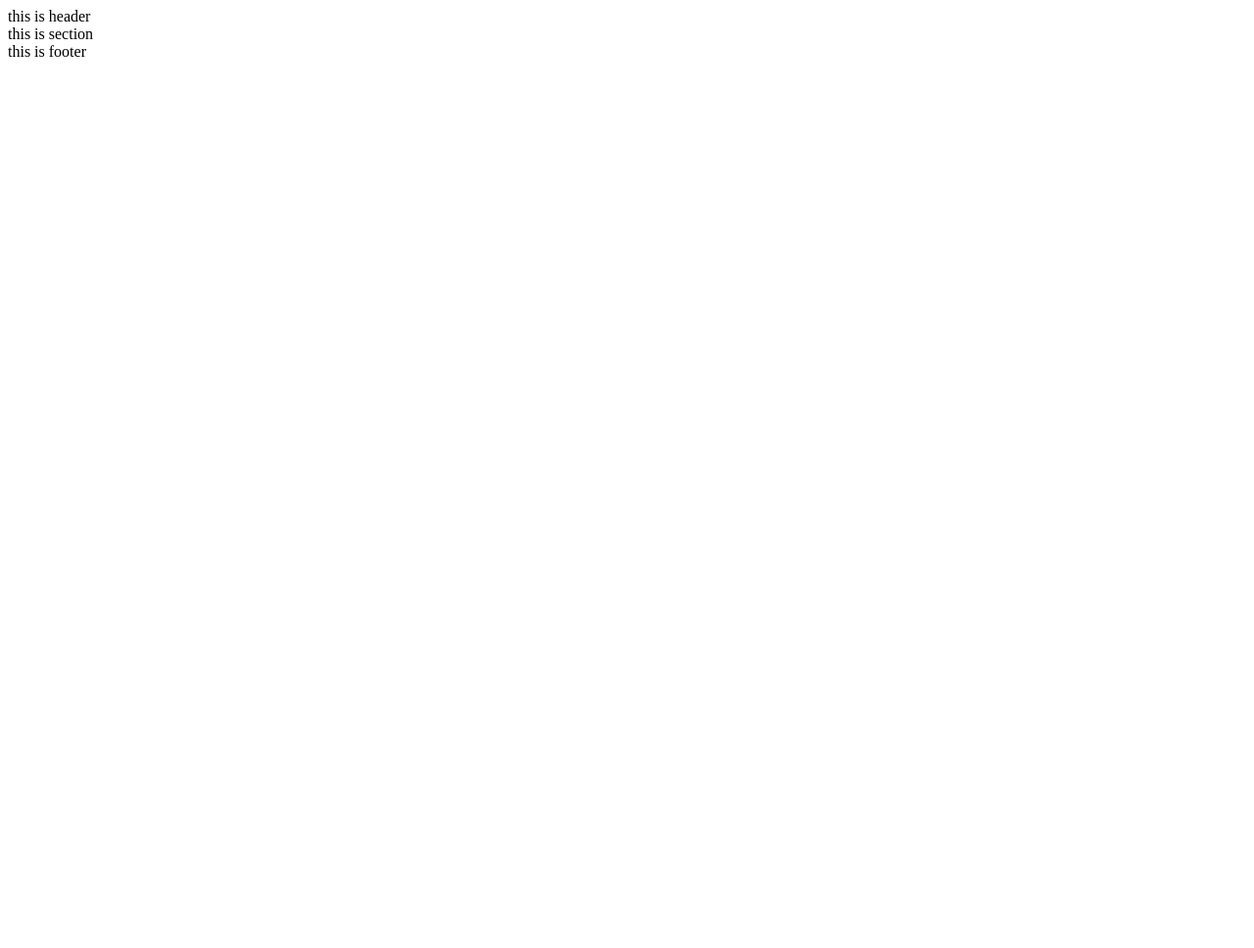
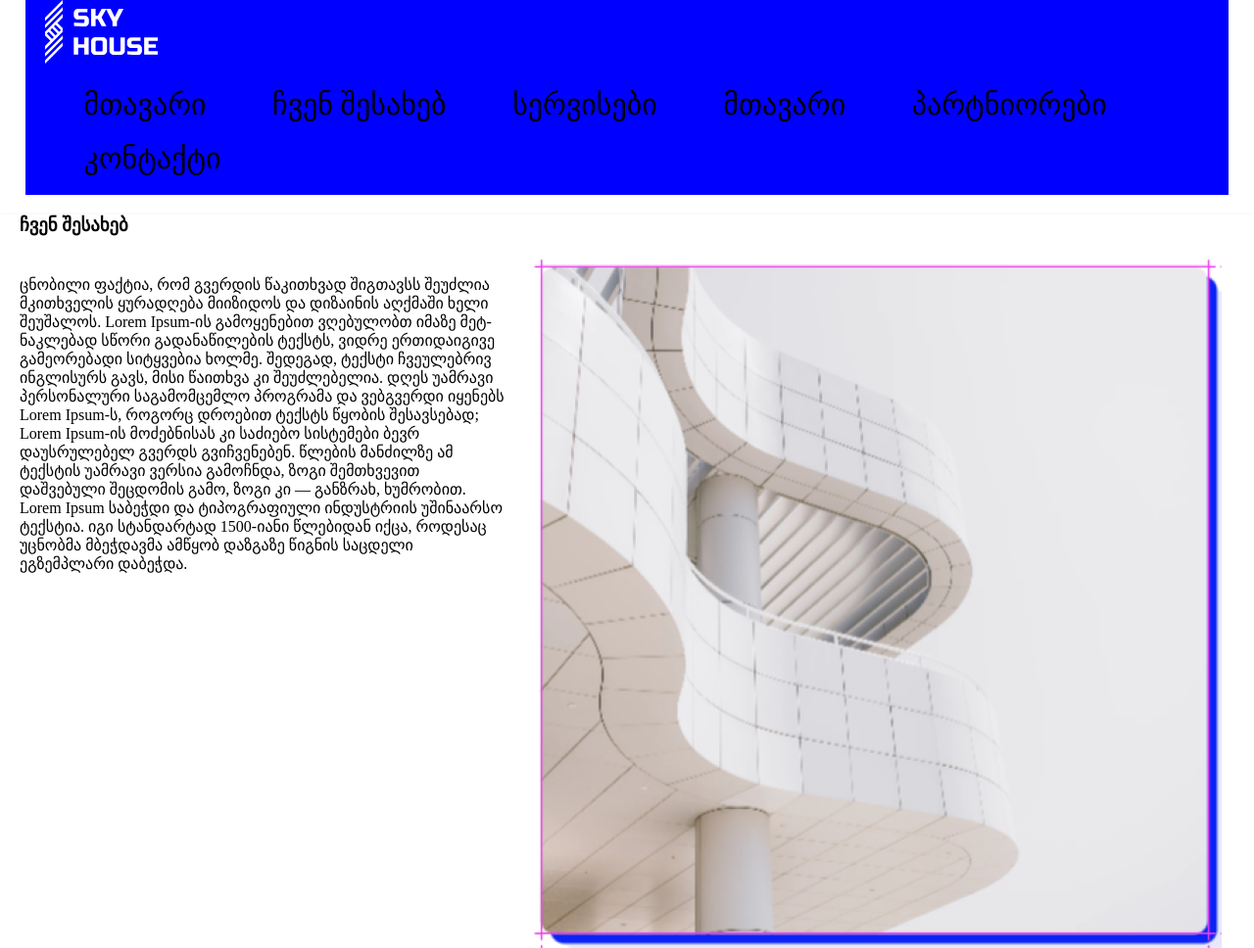
Before and after one commit to PaataSet/HomeWork_07, a plain HTML site: page index.html in a window 1280 px wide. Shown: the top 968 px of the page at 98% size. Before the commit the page ends 800 px from the top, so only its background shows below. Drawn offline with Linux system fonts and the light colour scheme.

Commit message:
add html and css

```diff
--- a/index.html
+++ b/index.html
@@ -4,11 +4,75 @@
     <meta charset="UTF-8" />
     <meta name="viewport" content="width=device-width, initial-scale=1.0" />
     <title>HomeWork_06</title>
+    <link rel="stylesheet" type="text/css" href="src/css/styles.css" />
   </head>
   <body>
-    <header>this is header</header>
+    <header>
+      <div class="container1">
+        <a href="index.html">
+          <img src="src/images/Group 2.svg" alt="Logo" class="Logo" />
+        </a>
 
-    <section>this is section</section>
+        <nav>
+          <ul>
+            <li>
+              <a href="#">მთავარი</a>
+            </li>
+            <li>
+              <a href="#">ჩვენ შესახებ</a>
+            </li>
+            <li>
+              <a href="#">სერვისები</a>
+            </li>
+            <li>
+              <a href="#">მთავარი</a>
+            </li>
+            <li>
+              <a href="#">პარტნიორები</a>
+            </li>
+            <li>
+              <a href="#">კონტაქტი</a>
+            </li>
+          </ul>
+        </nav>
+      </div>
+    </header>
+
+    <section>
+      <div>
+        <article>
+          <h1>ჩვენ შესახებ</h1>
+          <div class="para">
+            <p>
+              ცნობილი ფაქტია, რომ გვერდის წაკითხვად შიგთავსს შეუძლია მკითხველის
+              ყურადღება მიიზიდოს და დიზაინის აღქმაში ხელი შეუშალოს. Lorem
+              Ipsum-ის გამოყენებით ვღებულობთ იმაზე მეტ-ნაკლებად სწორი
+              გადანაწილების ტექსტს, ვიდრე ერთიდაიგივე გამეორებადი სიტყვებია
+              ხოლმე. შედეგად, ტექსტი ჩვეულებრივ ინგლისურს გავს, მისი წაითხვა კი
+              შეუძლებელია. დღეს უამრავი პერსონალური საგამომცემლო პროგრამა და
+              ვებგვერდი იყენებს Lorem Ipsum-ს, როგორც დროებით ტექსტს წყობის
+              შესავსებად; Lorem Ipsum-ის მოძებნისას კი საძიებო სისტემები ბევრ
+              დაუსრულებელ გვერდს გვიჩვენებენ. წლების მანძილზე ამ ტექსტის უამრავი
+              ვერსია გამოჩნდა, ზოგი შემთხვევით დაშვებული შეცდომის გამო, ზოგი კი
+              — განზრახ, ხუმრობით.
+            </p>
+
+            <p>
+              Lorem Ipsum საბეჭდი და ტიპოგრაფიული ინდუსტრიის უშინაარსო ტექსტია.
+              იგი სტანდარტად 1500-იანი წლებიდან იქცა, როდესაც უცნობმა მბეჭდავმა
+              ამწყობ დაზგაზე წიგნის საცდელი ეგზემპლარი დაბეჭდა.
+            </p>
+          </div>
+
+          <div class="photo1">
+            <img src="src/images/Rectangle 7.png" alt="Rectangle 7" />
+          </div>
+        </article>
+      </div>
+    </section>
+    <section>this is section 2</section>
+    <section>this is section 3</section>
+    <section>this is section 4</section>
 
     <footer>this is footer</footer>
   </body>
--- a/src/css/styles.css
+++ b/src/css/styles.css
@@ -0,0 +1,75 @@
+* {
+  padding: 0;
+  margin: 0;
+  box-sizing: border-box;
+}
+
+a {
+  text-decoration: none;
+  color: black;
+}
+
+ul {
+  list-style: none;
+}
+
+img {
+  max-width: 100%;
+}
+
+nav,
+nav li {
+  display: inline-block;
+  vertical-align: middle;
+  margin: 10px 30px;
+  font-size: 30px;
+}
+
+.container1 {
+  background-color: blue;
+  /* display: inline-block; */
+  max-width: 1920px;
+  width: 96%;
+  margin: 0 auto;
+}
+
+.container1 > a {
+  /* margin-top: 200px; არ მუშაობს */
+  margin-right: 100px;
+  margin-left: 20px;
+}
+
+article {
+  /* margin-top: 70px; */
+  margin: 0 auto;
+  /* margin-right: 50px; */
+  margin-bottom: 150px;
+  max-width: 1500px;
+  width: 100%;
+  box-shadow: 0px 3px 6px #00000029;
+  /* padding-bottom: 35px; */
+  /* display: inline-block; */
+}
+
+h1 {
+  margin: 20px;
+}
+
+.para {
+  width: 500px;
+  display: inline-block;
+  margin: 20px;
+  vertical-align: top;
+}
+
+.photo1 {
+  display: inline-block;
+}
+
+.container2 {
+  /* background-color: blue; */
+  display: inline-block;
+  max-width: 1920px;
+  width: 96%;
+  margin: 0 auto;
+}
```
Also changed, not shown: src/images/Group 2.svg (added), src/images/Rectangle 7.png (added).
